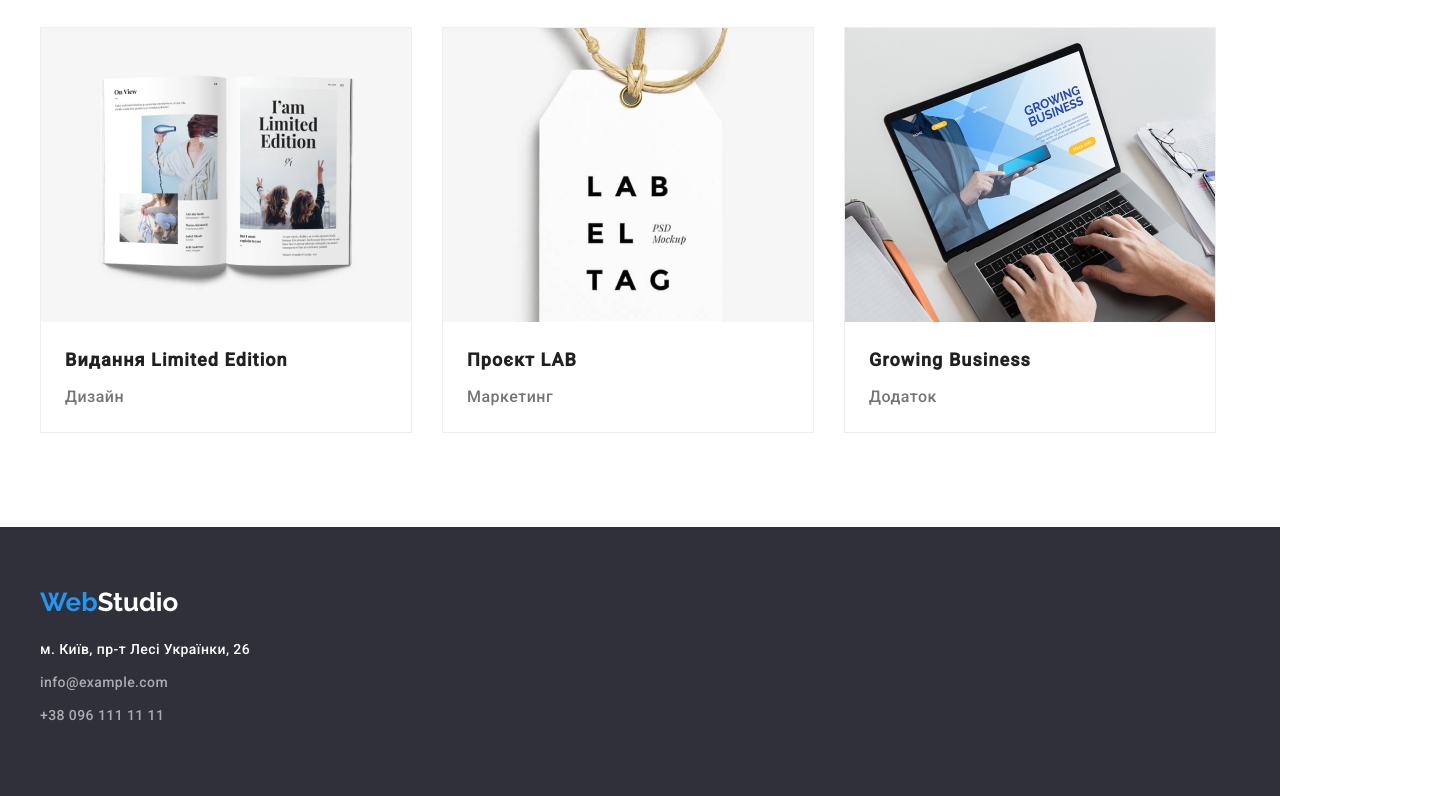
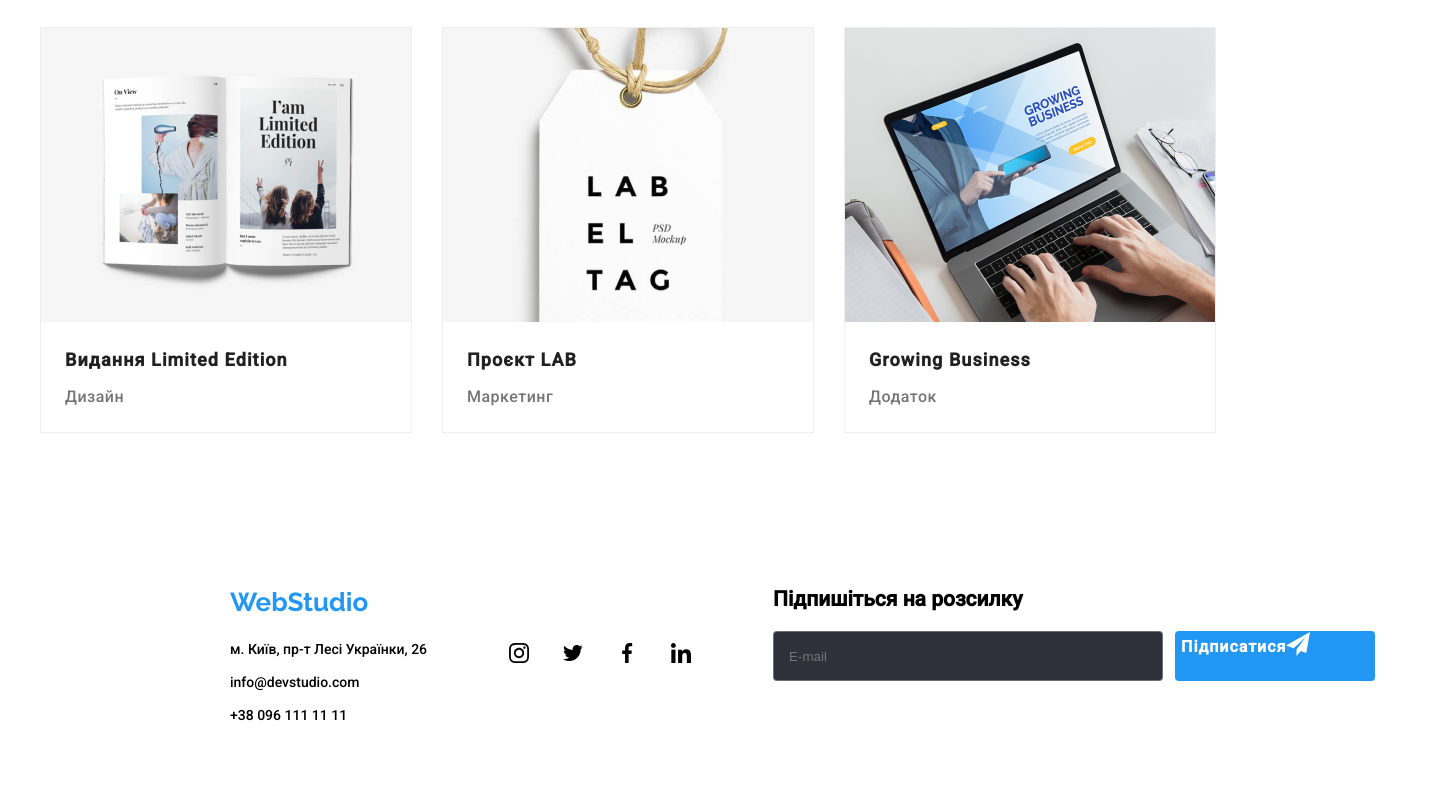
Before and after one commit to ra3hum1d/web-studio-site, a plain HTML site: page portfolio.html in a window 1280 px wide. Shown: the part 1097-1893 px from the top of the page, 1445 px wide, since content can reach past the window. Drawn offline with Linux system fonts and the light colour scheme.

Commit message:
Add new feature

```diff
--- a/css/porfolio.css
+++ b/css/porfolio.css
@@ -71,6 +71,10 @@ body{
 
 }
 
+.nav-list-link:hover{
+    color: rgba(33, 150, 243, 1);
+}
+
 .nav-list-link{
 font-weight: 500;
 line-height: 1.1;
@@ -123,6 +127,11 @@ color: var(--black-main);
     padding: 6px 22px;
 }
 
+.filter-list-btn:hover{
+    background-color: rgba(33, 150, 243, 1);
+    color: rgba(255, 255, 255, 1);
+}
+
 .portfolio-list{
     display: flex;
     gap: 30px;
@@ -169,14 +178,11 @@ color: var(--black-main);
 }
 
 .footer{
+    background-color: var(--bg-color);
+
     padding: 60px 0px;
-    background: var(--footer-bg);
-}
-
-
-.logo-footer{
-    color: var(--white-main);
-
+    padding-left: 215px;
+    padding-right: 1154px;
 
 }
 
@@ -185,24 +191,102 @@ color: var(--black-main);
     padding-top: 20px;
 }
 
-.address-list-item{
+.addres-list-item{
+
     padding-bottom: 9px;
 }
 
 .address-list-link{
     font-weight: 400;
     line-height: 1.7;
-    letter-spacing: 0.03em;
-    text-align: left;
-
-    color: var(--footer-address);
+    color: var(--footer-mail-number-color);
 }
 
 .address-list-link-street{
     font-weight: 400;
     line-height: 1.7;
-    letter-spacing: 0.03em;
-    text-align: left;
+    color: var(--adress-hero-color);
 
-    color: var(--white-main);
 }
+
+.flex-wrap{
+    display: flex;
+}
+
+.footer-comercial-title{
+    margin-bottom: 20px;
+
+    color: rgba(255, 255, 255, 1);
+}
+
+.icon-footer-list-item{
+
+}
+
+.icon-footer-list-link{
+    width: 44px;
+    height: 44px;
+    background-color: rgba(255, 255, 255, 0.1);
+    display: flex;
+    justify-content: center;
+    align-items: center;
+    border-radius: 50%;
+    color: var(--adress-hero-color);
+
+}
+
+.icon-footer-list{
+    display: flex;
+    gap: 10px;
+}
+
+.icon-footer-list-link:hover{
+    background-color: rgba(33, 150, 243, 1);
+}
+
+.icon-footer-list-item{
+
+}
+
+.footer-icon-svg{
+    fill: currentColor;
+}
+
+.footer-form-button{
+    font-family: Roboto;
+    font-size: 16px;
+    font-weight: 700;
+    line-height: 30px;
+    letter-spacing: 0.06em;
+
+    display: flex;
+    width: 200px;
+    height: 50px;
+    border-radius: 4px;
+    color: rgba(255, 255, 255, 1);
+    background-color: rgba(33, 150, 243, 1);
+
+
+}
+.footer-comercial-input{
+    padding: 15px;
+    width: 358px;
+    border-radius: 4px;
+    background-color: rgba(47, 48, 58, 1);
+    border: 1px solid rgba(255, 255, 255, 0.3);
+}
+
+.footer-form{
+display: flex;
+gap: 12px;
+}
+
+.footer-form-title{
+    color: var(--adress-hero-color);
+    margin-bottom: 20px;
+}
+
+.footer-wrap{
+    display: flex;
+    gap: 70px;
+}
--- a/css/style.css
+++ b/css/style.css
@@ -1,3 +1,4 @@
+
 
 :root{
     --black-main-color: rgba(0, 0, 0, 1);
@@ -23,16 +24,18 @@
 .header{
     background-color: var(--white-main-color);
     padding: 24px 0px;
+    background-color: rgba(255, 255, 255, 1);
 }
 
 .header-wrap{
     display: flex;
     align-items: center;
-    justify-content: space-between;
+    gap: 94px;
+
 
 }
 
-    /* - */
+
 
     .logo{
     font-family: Raleway;
@@ -52,7 +55,7 @@
 
     }
 
-    /* - */
+
 
 
 body{
@@ -65,7 +68,19 @@ body{
     gap: 50px;
     align-items: center;
 
-    padding-right: 344px;
+
+}
+
+.nav-list-link::after{
+
+}
+
+.nav-list-link:hover{
+    color: rgba(33, 150, 243, 1);
+}
+
+.nav-list-link:hover{
+    color: rgba(33, 150, 243, 1);
 }
 
 .nav-list-link{
@@ -104,6 +119,7 @@ color: #212121;
     display: flex;
     gap: 50px;
     align-items: center;
+    margin-left: auto;
 }
 
 .contacts-list-item{
@@ -121,12 +137,12 @@ color: #212121;
 
 
     padding: 200px 0px;
-    margin: 0 auto;
 
     background-color: var(--bg-color);
     background-image:  linear-gradient(to right, rgba(47, 48, 58, 0.4), rgba(47, 48, 58, 0.4)) ,url("./img/bg-hero-img.jpg");
     background-repeat: no-repeat;
     background-position: center;
+    background-size: cover;
 
 }
 
@@ -158,6 +174,10 @@ color: #212121;
     background-color: var(--blue-main-color);
 
 }
+
+
+
+
 
 .section-features{
 
@@ -399,8 +419,7 @@ color: #212121;
     background-color: var(--bg-color);
 
     padding: 60px 0px;
-    padding-left: 215px;
-    padding-right: 1154px;
+
 
 }
 
@@ -480,6 +499,9 @@ color: #212121;
     display: flex;
     width: 200px;
     height: 50px;
+    justify-content: center;
+    align-items: center;
+    gap: 10px;
     border-radius: 4px;
     color: rgba(255, 255, 255, 1);
     background-color: rgba(33, 150, 243, 1);
--- a/portfolio.html
+++ b/portfolio.html
@@ -19,7 +19,7 @@
          <a href="" class="logo">Web<span class="logo-header">Studio</span></a>
          <nav class="nav">
           <ul class="nav-list">
-            <li class="nav-list-item"><a href="" class="nav-list-link">Студія</a></li>
+            <li class="nav-list-item"><a href="./index.html" class="nav-list-link">Студія</a></li>
             <li class="nav-list-item"><a href="" class="nav-list-link">Портфоліо</a></li>
             <li class="nav-list-item"><a href="" class="nav-list-link">Контакти</a></li>
           </ul>
@@ -120,20 +120,43 @@
         </section>
 
         <footer class="footer">
+
           <div class="container">
-        <a href="" class="logo">Web<span class="logo-footer">Studio</span></a>
-
+      <div class="footer-wrap">
+        <div>
+          <a href="" class="logo">Web<span class="footer-logo">Studio</span></a>
           <address class="address">
-
            <ul class="address-list">
-          <li class="address-list-item"><a href="https://www.google.com/maps/place/бульвар+Лесі+Українки,+26,+Київ,+02000/@50.4265807,30.5358109,17z/data=!3m1!4b1!4m6!3m5!1s0x40d4cf0e033ecbe9:0x57a4dffefec77da0!8m2!3d50.4265807!4d30.5383858!16s%2Fg%2F1tctq5jv?hl=uk-UK&entry=ttu" class="address-list-link address-list-link-street">м. Київ, пр-т Лесі Українки, 26</a></li>
-          <li class="address-list-item"><a href="" class="address-list-link">info@example.com</a></li>
-          <li class="address-list-item"><a href="" class="address-list-link">+38 096 111 11 11</a></li>
+            <li class="addres-list-item"><a href="https://www.google.com/maps/place/бульвар+Лесі+Українки,+26,+Київ,+02000/@50.4265807,30.5358109,17z/data=!3m1!4b1!4m6!3m5!1s0x40d4cf0e033ecbe9:0x57a4dffefec77da0!8m2!3d50.4265807!4d30.5383858!16s%2Fg%2F1tctq5jv?hl=uk-UK&entry=ttu" class="address-list-link address-list-link-street" class="address-list-link address-list-link-street">м. Київ, пр-т Лесі Українки, 26</a></li>
+            <li class="addres-list-item"><a href="" class="address-list-link">info@devstudio.com</a></li>
+            <li class="addres-list-item"><a href="" class="address-list-link">+38 096 111 11 11</a></li>
            </ul>
-
           </address>
         </div>
+
+        <div class="footer-comercial">
+          <h2 class="footer-comercial-title">приєднуйтесь</h2>
+          <ul class="icon-footer-list">
+            <li class="icon-footer-list-item"><a href="" class="icon-footer-list-link"><svg class="footer-icon-svg" width="20" height="20"><use href="./symbol-defs.svg#icon-instagram"></use></svg></a></li>
+            <li class="icon-footer-list-item"><a href="" class="icon-footer-list-link"><svg class="footer-icon-svg" width="20" height="20"><use href="./symbol-defs.svg#icon-twitter"></use></svg></a></li>
+            <li class="icon-footer-list-item"><a href="" class="icon-footer-list-link"><svg class="footer-icon-svg" width="20" height="20"><use href="./symbol-defs.svg#icon-facebook"></use></svg></a></li>
+            <li class="icon-footer-list-item"><a href="" class="icon-footer-list-link"><svg class="footer-icon-svg" width="20" height="20"><use href="./symbol-defs.svg#icon-linkedin"></use></svg></a></li>
+        </ul>
+        </div>
+
+        <div>
+          <h2 class="footer-form-title">Підпишіться на розсилку</h2>
+          <form action="" class="footer-form">
+            <input type="email" placeholder="E-mail" class="footer-comercial-input">
+            <button class="footer-form-button">
+              Підписатися
+            <svg><use href="./symbol-defs.svg#icon-telegram" width="24" height="24"></use></svg>
+            </button>
+          </form>
+        </div>
+      </div>
         </footer>
+
     </body>
 
   </html>
```
Also changed, not shown: index.html (+21 -8 lines), web-studio.js (added, +15 -0 lines). Lines whose indentation alone changed are shown as unchanged.
